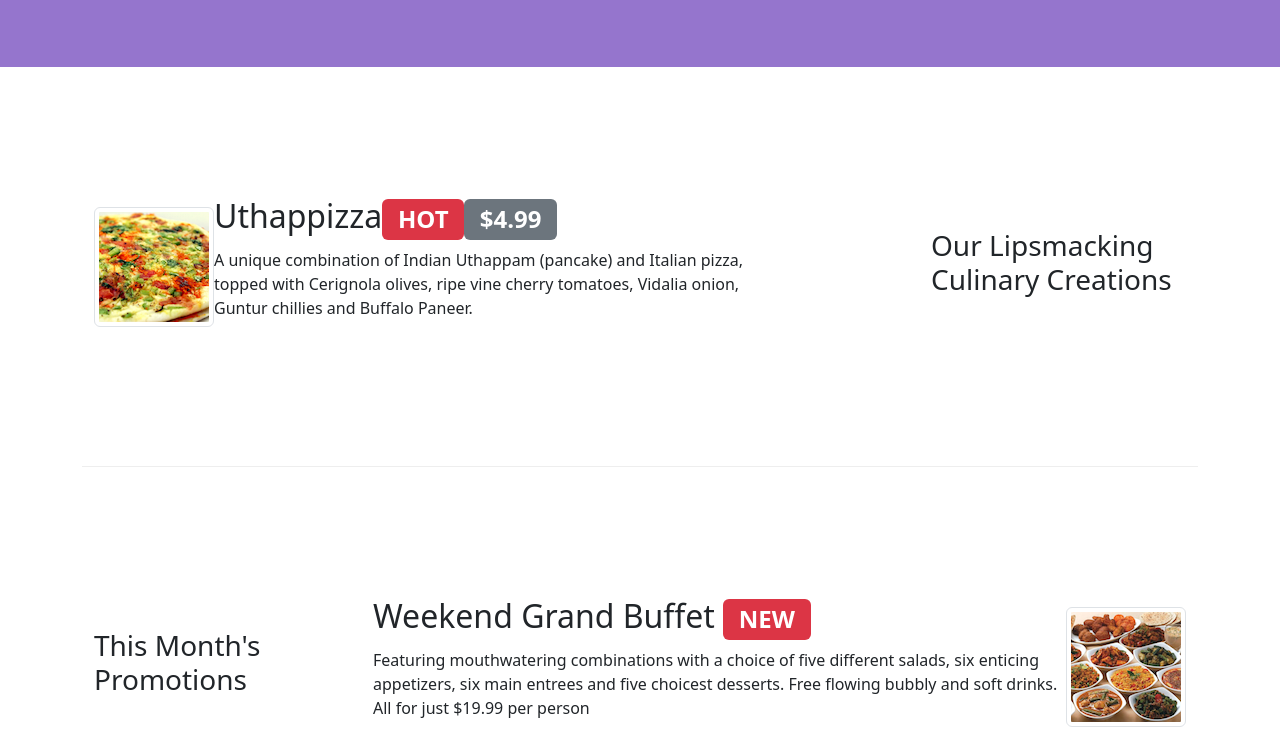
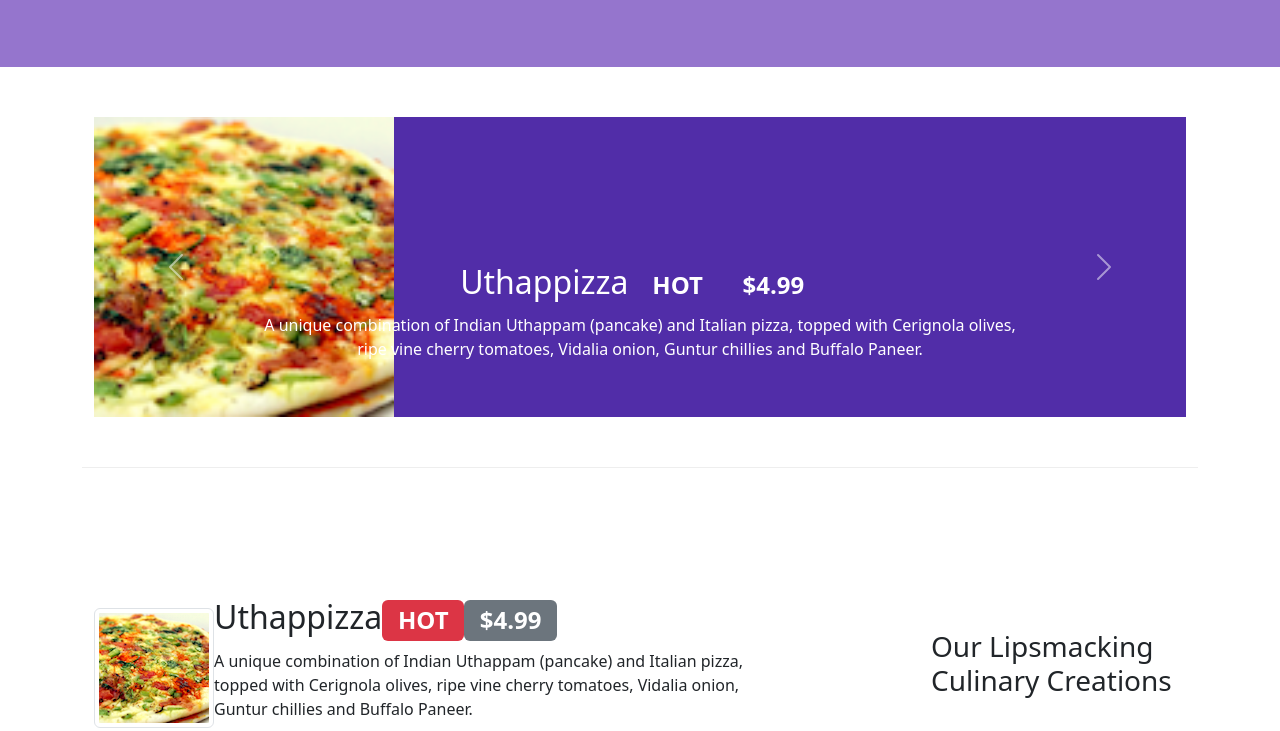
Before and after one commit to OluwaWorthy/Bootstrap4, a website: page index.html in a window 1280 px wide. Shown: the part 269-1000 px from the top of the page. Drawn offline with nearby package versions, Linux system fonts and the light colour scheme.

Commit message:
Carousel

```diff
--- a/css/styles.css
+++ b/css/styles.css
@@ -44,3 +44,18 @@ address{
     margin:0px auto;
     padding: 20px 0px 20px 0px;
 }
+
+.carousel {
+    background:#512DA8;
+}
+
+.carousel-item {
+  height: 300px;
+}
+
+.carousel-item img {
+    position: absolute;
+    top: 0;
+    left: 0;
+    min-height: 300px;
+}
--- a/index.html
+++ b/index.html
@@ -95,6 +95,59 @@
     </header>
 
     <div class="container">
+        <div class="row row-content">
+            <div class="col">
+                <div id="mycarousel" class="carousel slide" data-ride="carousel">
+                    <div class="carousel-inner" role="listbox">
+                        <div class="carousel-item active">
+                            <img class="d-block img-fluid"
+                                src="img/uthappizza.png" alt="Uthappizza">
+                            <div class="carousel-caption d-none d-md-block">
+                                <h2>Uthappizza <span class="badge badge-danger">HOT</span> <span class="badge badge-pill badge-default">$4.99</span></h2>
+                                <p class="d-none d-sm-block">A unique combination of Indian Uthappam (pancake) and
+                                    Italian pizza, topped with Cerignola olives, ripe vine
+                                    cherry tomatoes, Vidalia onion, Guntur chillies and
+                                    Buffalo Paneer.</p>
+                            </div>
+                        </div>
+                        <div class="carousel-item">
+                            <img class="d-block img-fluid"
+                            src="img/buffet.png" alt="Buffet image">
+                        <div class="carousel-caption d-none d-md-block">
+                            <h2>Weekend Grand Buffet <span class="badge bg-danger"><strong>NEW</strong></span></h2>
+                            <p class="d-none d-sm-block">Featuring mouthwatering combinations with a choice of five different salads, six e
+                                <h2 class="mt-0">nticing appetizers, six main entrees and five choicest desserts. Free flowing bubbly and soft drinks. All for just $19.99 per person </p>
+
+                        </div>
+                        </div>
+                        <div class="carousel-item">
+                            <img class="d-block img-fluid"
+                            src="img/alberto.png" alt="Alberto Somayya">
+                        <div class="carousel-caption d-none d-md-block">
+                            <h2>Alberto Somayya</h2>
+                            <h4>Executive Chef</h4>
+                            <p class="d-none d-sm-block">Award winning three-star Michelin chef with wide
+                                International experience having worked closely with
+                                whos-who in the culinary world, he specializes in
+                                creating mouthwatering Indo-Italian fusion experiences.
+                            </p>
+                        </div>
+                        </div>
+                        <ol class="carousel-indicators">
+                            <li data-target="#mycarousel" data-slide-to="0" class="active"></li>
+                            <li data-target="#mycarousel" data-slide-to="1"></li>
+                            <li data-target="#mycarousel" data-slide-to="2"></li>
+                        </ol>
+                        <a class="carousel-control-prev" href="#mycarousel" role="button" data-slide="prev">
+                            <span class="carousel-control-prev-icon"></span>
+                        </a>
+                        <a class="carousel-control-next" href="#mycarousel" role="button" data-slide="next">
+                            <span class="carousel-control-next-icon"></span>
+                        </a>
+                    </div>
+                </div>
+             </div>
+        </div>
         <div class="row row-content align-items-center">
             <div class="col-12 col-sm-4 order-sm-last col-md-3">
                 <h3>Our Lipsmacking Culinary Creations</h3>
@@ -118,9 +171,9 @@
                 <h3>This Month's Promotions</h3>
             </div>
             <div class="col-sm-8 col-md-9 d-flex">
-                <div class="">
-                    <h2 class="mt-0">Weekend Grand Buffet <span class="badge bg-danger"><strong>NEW</strong></span></h2>
-                    <p class="d-none d-sm-block">Featuring mouthwatering combinations with a choice of five different salads, six enticing appetizers, six main entrees and five choicest desserts. Free flowing bubbly and soft drinks. All for just $19.99 per person </p>
+                <div class="">Weekend Grand Buffet <span class="badge bg-danger"><strong>NEW</strong></span></h2>
+                    <p class="d-none d-sm-block">Featuring mouthwatering combinations with a choice of five different salads, six e
+                    <h2 class="mt-0">nticing appetizers, six main entrees and five choicest desserts. Free flowing bubbly and soft drinks. All for just $19.99 per person </p>
                 </div>
                 <img src="img/buffet.png" alt="Buffet image"
                 class="d-flex img-thumbnail align-self-center">
```
